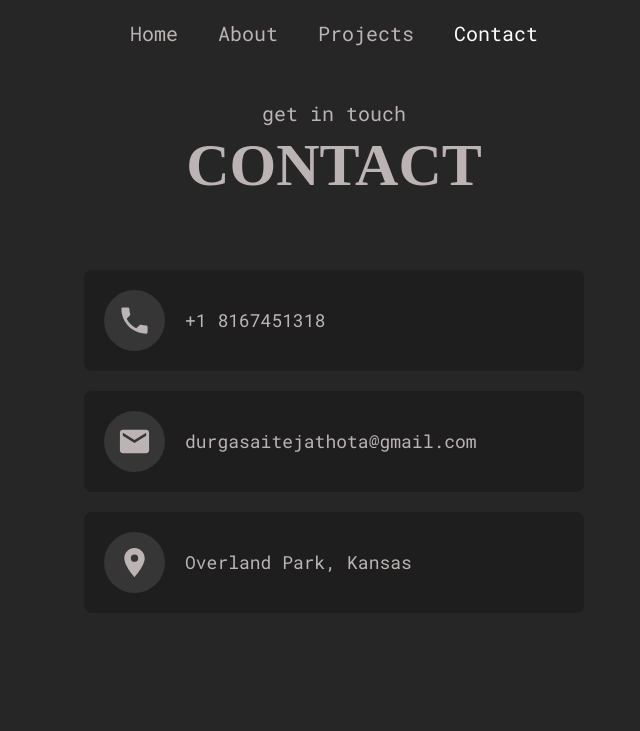
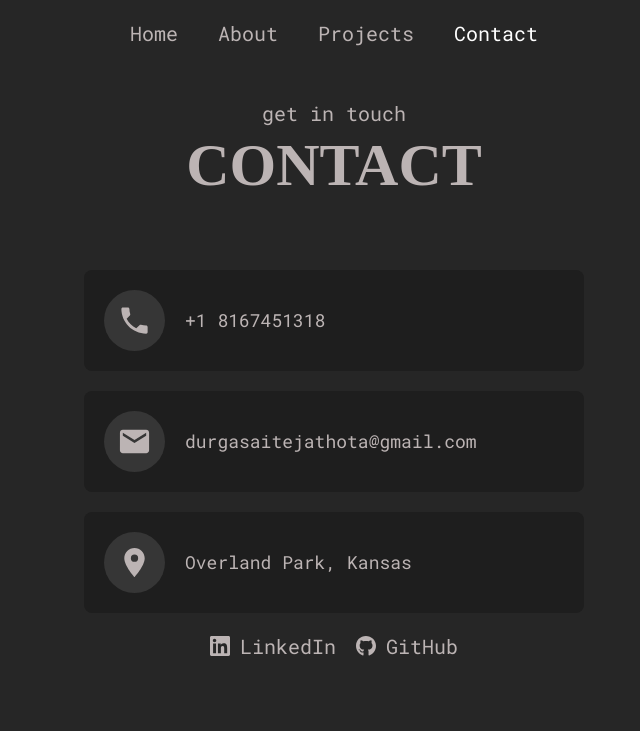
Before and after one commit to durgasaitejathota/durga-portfolio, a React (Create React App) app: page /contact in a window 1280 px wide. Shown: the top 731 px of the page, without its empty margins (306-946 px from the left). Built offline with nearby package versions, Linux system fonts and the light colour scheme; a web font is replaced by a local one.

Commit message:
Update ContactSection.js

```diff
--- a/src/components/ContactSection.js
+++ b/src/components/ContactSection.js
@@ -1,6 +1,7 @@
 import React from 'react';
 import styled from 'styled-components';
-import { MdEmail, MdLocalPhone } from 'react-icons/md';
+import { MdEmail, MdLocalPhone, MdLocationOn } from 'react-icons/md';
+import { FaLinkedin, FaGithub } from 'react-icons/fa'; // Import LinkedIn and GitHub icons
 import ContactInfoItem from './ContactInfoItem';
 import SectionTitle from './SectionTitle';
 
@@ -24,8 +25,25 @@ const ContactSectionStyle = styled.div`
     text-align: center; /* Center the text inside the contact info */
   }
 
-  .contactSection__wrapper::after {
-    display: none; /* Remove the vertical line */
+  .socialLinks {
+    margin-top: 2rem;
+    display: flex;
+    justify-content: center;
+    gap: 2rem;
+  }
+
+  .socialLink {
+    display: flex;
+    align-items: center;
+    gap: 1rem;
+    font-size: 2rem;
+    color: var(--gray-1);
+    text-decoration: none;
+    transition: color 0.3s ease;
+
+    &:hover {
+      color: var(--white);
+    }
   }
 
   @media only screen and (max-width: 768px) {
@@ -44,7 +62,27 @@ export default function ContactSection() {
           <div className="left">
             <ContactInfoItem icon={<MdLocalPhone />} text="+1 8167451318" />
             <ContactInfoItem icon={<MdEmail />} text="durgasaitejathota@gmail.com" />
-            <ContactInfoItem text="Overland Park, Kansas" />
+            <ContactInfoItem icon={<MdLocationOn />} text="Overland Park, Kansas" />
+
+            {/* Social Links Section */}
+            <div className="socialLinks">
+              <a
+                className="socialLink"
+                href="https://www.linkedin.com/in/durga-sai-teja" // Replace with your LinkedIn URL
+                target="_blank"
+                rel="noopener noreferrer"
+              >
+                <FaLinkedin /> LinkedIn
+              </a>
+              <a
+                className="socialLink"
+                href="https://github.com/durgasaitejathota" //
+                target="_blank"
+                rel="noopener noreferrer"
+              >
+                <FaGithub /> GitHub
+              </a>
+            </div>
           </div>
         </div>
       </div>
```
